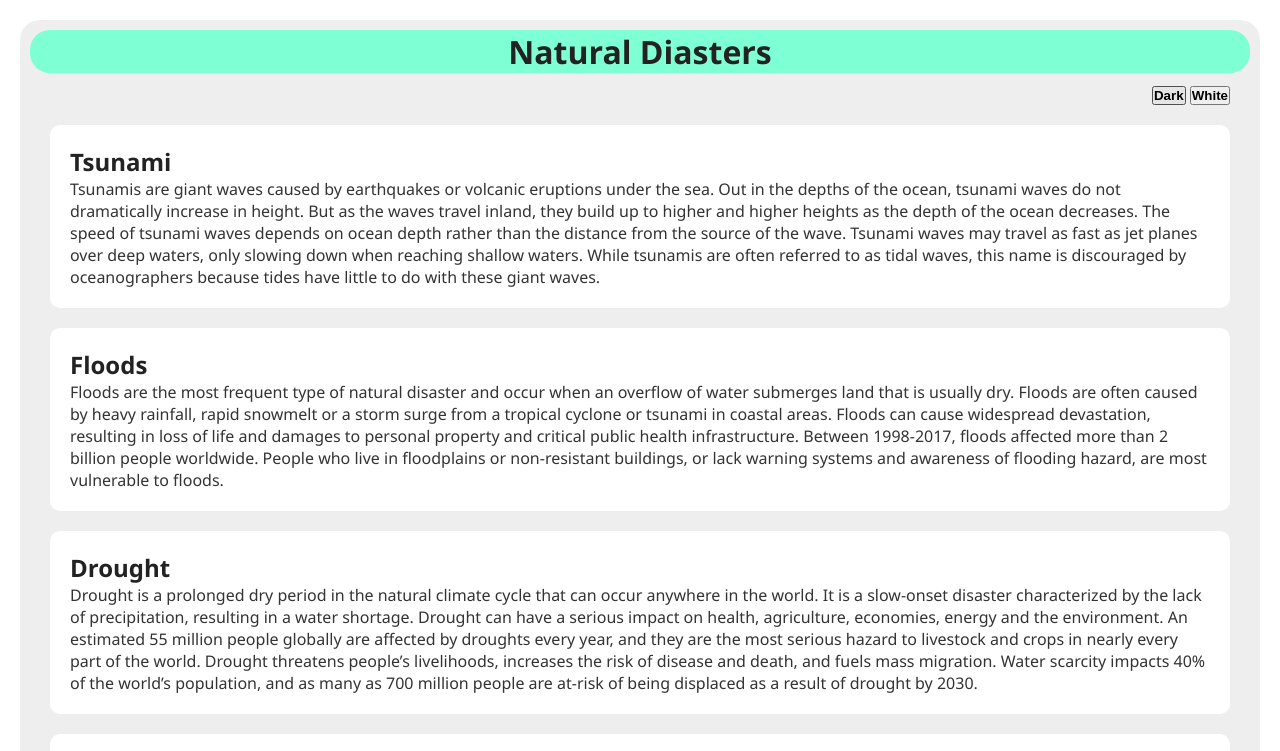
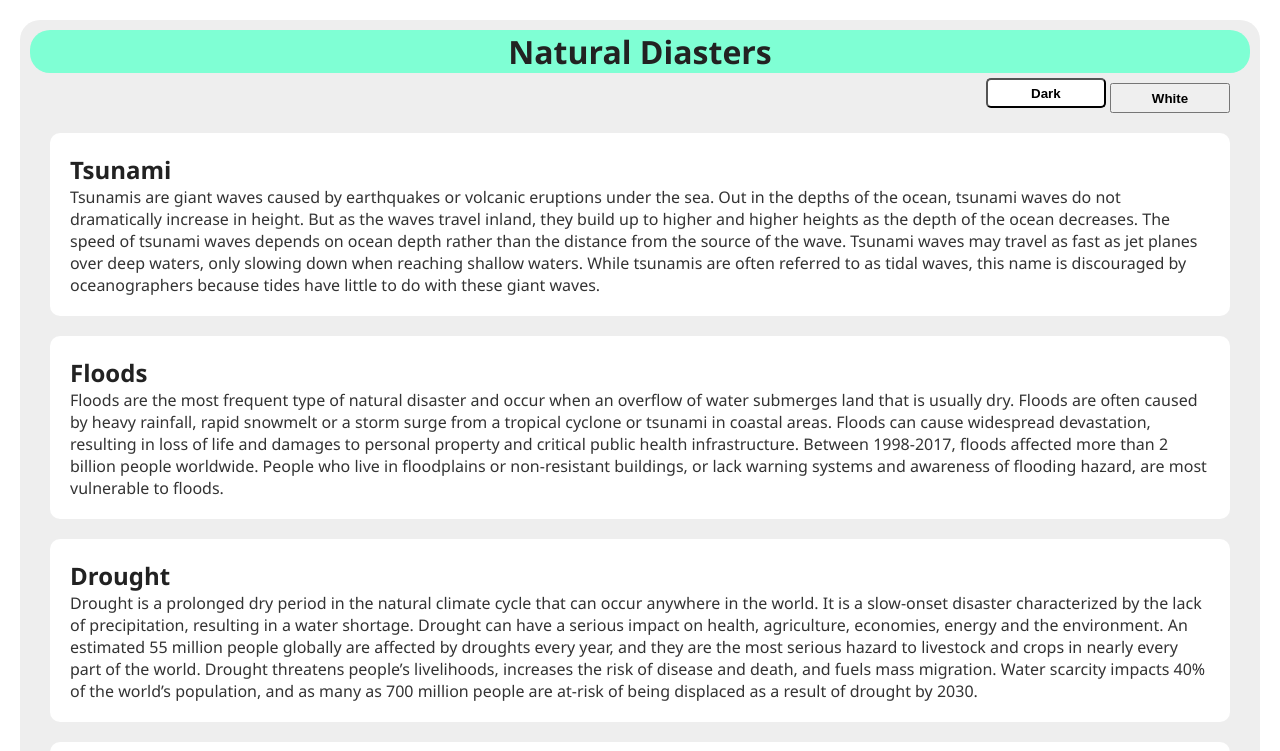
Before and after one commit to gajanandhalkude2001/changeTheTheme, a plain HTML site: page index.html in a window 1280 px wide. In both pictures the pointer is over the input "Dark". Shown: the top 751 px of the page. Drawn offline with Linux system fonts and the light colour scheme.

Commit message:
Update style.css

```diff
--- a/style.css
+++ b/style.css
@@ -50,10 +50,18 @@ h1:hover {
     --container-background-color:#222;
 }
 input[type="button"] {
+    width: 120px;
+    height: 30px;
     font-weight: bolder;
-    /* color: var(--primary-text-color);
-    background-color:var(--secondary-text-color); */
     font-family: sans-serif ;
+    transition:0.3s linear;
+}
+input[type="button"]:hover {
+    background-color: white;
+    color: black;
+    border-radius: 5px;
+    transform: translateY(-5px);
+    transform: scaleX(20px);
 }
 .options {
     text-align: right;
```
